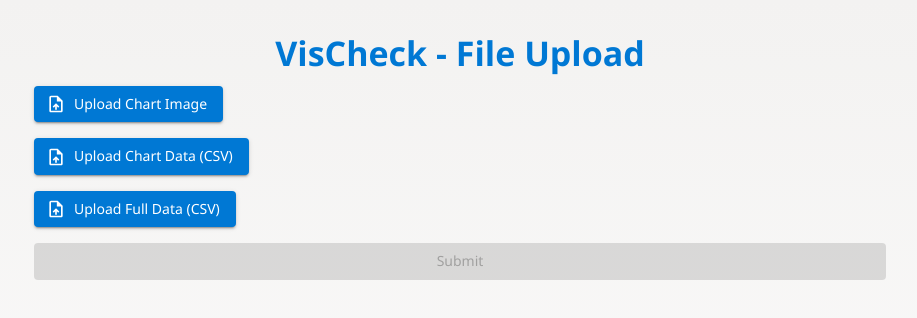
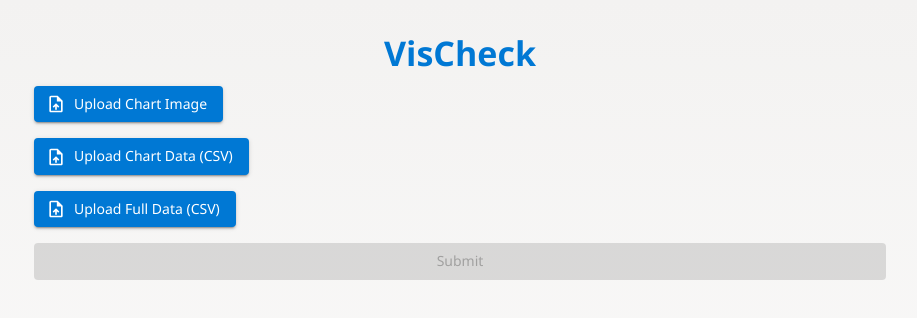
Before and after one commit to np2446/vischeck, a React (Create React App) app in the folder frontend/chart-analysis-app/: page / in a window 1280 px wide. Shown: the top 318 px of the page, without its empty margins (180-1097 px from the left). Built offline with nearby package versions, Linux system fonts and the light colour scheme.

Commit message:
changed page title

```diff
--- a/frontend/chart-analysis-app/src/FileUpload.js
+++ b/frontend/chart-analysis-app/src/FileUpload.js
@@ -171,7 +171,7 @@ function FileUpload() {
             align="center"
             sx={{ color: '#0078D4', fontWeight: 600 }}
           >
-            VisCheck - File Upload
+            VisCheck
           </Typography>
           <Box
             component="form"
```
